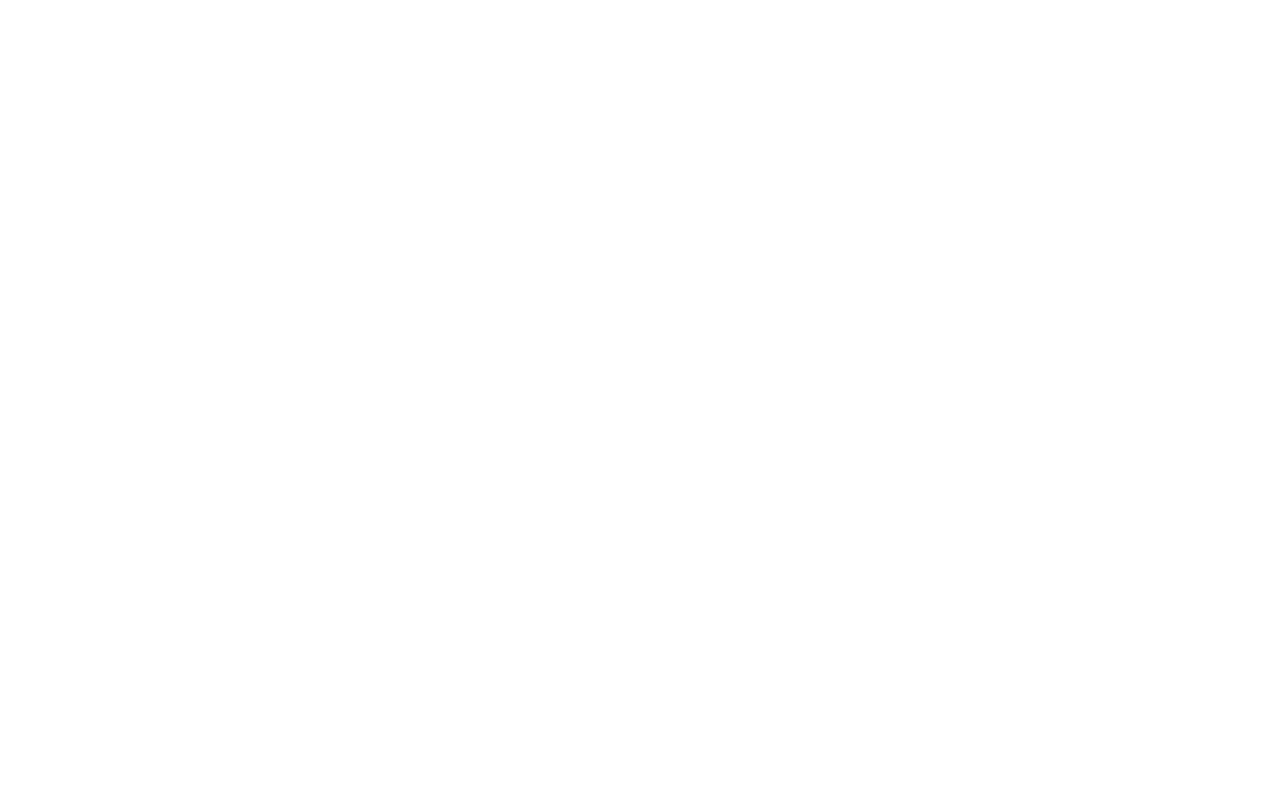
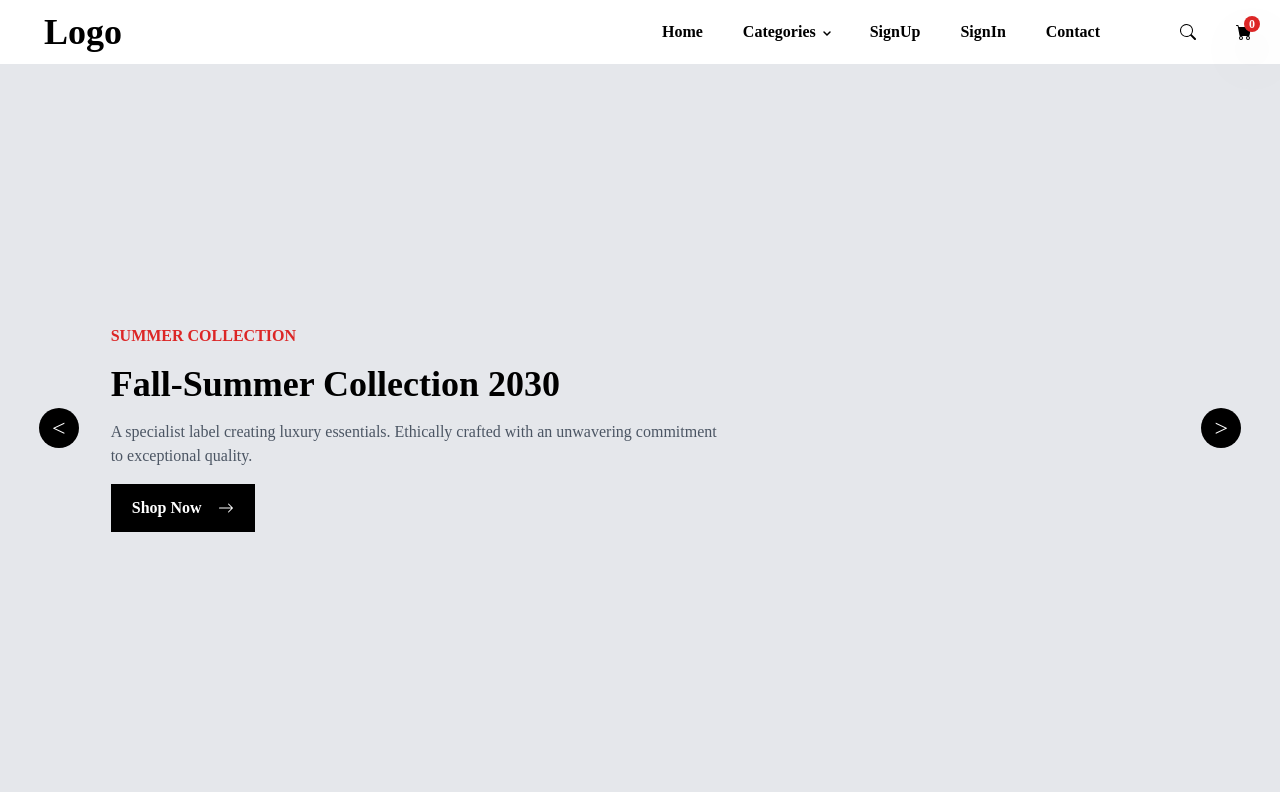
Before and after one commit to hellobrother1472/ecommerce, a React (Create React App) app in the folder client/: page / in a window 1280 px wide. Shown: the top 800 px of the page. Built offline with nearby package versions, Linux system fonts and the light colour scheme.

Commit message:
added routing

```diff
--- /dev/null
+++ b/client/src/Admin.jsx
@@ -0,0 +1,22 @@
+import React from "react";
+import AdminNav from "./components/Admin/AdminNav";
+import AdminPanel from "./components/Admin/AllProducts";
+import EditProductPage from "./components/Admin/EditProductPage";
+import AddProductPage from "./components/Admin/AddProductPage";
+import AddAdmin from "./components/Admin/AddAdmin";
+import { Routes, Route } from "react-router-dom";
+const Admin = () => {
+  return (
+    <div>
+      <AdminNav />
+      <Routes>
+        <Route path="/" element={<AdminPanel />} />
+        <Route path="/addadmin" element={<AddAdmin />} />
+        <Route path="/addproduct" element={<AddProductPage />} />
+        <Route path="/editproduct" element={<EditProductPage />} />
+      </Routes>
+    </div>
+  );
+};
+
+export default Admin;
--- a/client/src/App.js
+++ b/client/src/App.js
@@ -1,44 +1,25 @@
 import React from 'react'
-import Carousel from './components/Carousel'
-import Navbar from './components/Navbar'
-import FooterTwo from './components/FooterTwo'
-import FooterOne from './components/FooterOne'
-import ShopUs from './components/ShopUs'
-import Arrivals from './components/Arrivals'
-import Offer from './components/Offer'
-import Product from './components/Product'
-import SignIn from './components/SignIn'
-import SignUp from './components/SignUp'
-import AdminNav from './components/Admin/AdminNav'
-import AdminPanel from './components/Admin/AllProducts'
-import EditProductPage from './components/Admin/EditProductPage'
-import AddProductPage from './components/Admin/AddProductPage'
-import ProductPage from './components/ProductPage'
+import User from './User'
+import Admin from './Admin'
 import AdminLogin from './components/Admin/AdminLogin'
-import AddAdmin from './components/Admin/AddAdmin'
-import { Router, Route} from 'react-router-dom'
+import { Routes, Route } from 'react-router-dom'
 
 const App = () => {
   return (
     <div>
-      {/* <Navbar/>
-      <Carousel />
-      <ShopUs />
-      <Arrivals />
-      <Product />
-      <Offer />
-      <FooterOne/>
-      <FooterTwo/> */}
-      {/* <SignUp/> */}
-      {/* <SignIn/> */}
+      <Routes>
+        <Route path="/" element={<User />} exact>
+          <Route path="signin" />
+          <Route path="signup" />
+        </Route>
+        <Route path="/adminlogin" element={<AdminLogin />} />
+        <Route path="/admin" element={<Admin />} exact>
+          <Route path="addadmin" />
+          <Route path="addproduct" />
+          <Route path="editproduct" />
+        </Route>
+      </Routes>
       {/* <ProductPage /> */}
-
-      {/* <AdminNav /> */}
-      {/* <AdminPanel /> */}
-      {/* <EditProductPage/> */}
-      {/* <AddProductPage/> */}
-      {/* <AdminLogin/> */}
-      {/* <AddAdmin/> */}
     </div>
   )
 }
--- /dev/null
+++ b/client/src/User.jsx
@@ -0,0 +1,25 @@
+import React from "react";
+import Navbar from "./components/Navbar";
+import FooterTwo from "./components/FooterTwo";
+import FooterOne from "./components/FooterOne";
+import Home from "./components/Home";
+import SignIn from "./components/SignIn";
+import SignUp from "./components/SignUp";
+import { Routes, Route } from "react-router-dom";
+
+const User = () => {
+  return (
+    <div>
+      <Navbar />
+      <Routes>
+        <Route path="/" element={<Home />} />
+        <Route path="/signin" element={<SignIn />} />
+        <Route path="/signup" element={<SignUp />} />
+      </Routes>
+      <FooterOne />
+      <FooterTwo />
+    </div>
+  );
+};
+
+export default User;
--- a/client/src/components/Admin/AdminNav.jsx
+++ b/client/src/components/Admin/AdminNav.jsx
@@ -1,5 +1,5 @@
 import React from "react";
-
+import { Link } from "react-router-dom";
 const AdminNav = () => {
   return (
     <div className="flex justify-between p-3 px-6 items-center bg-gradient-to-r from-black to-blue-900 shadow-lg">
@@ -11,13 +11,13 @@
       <div>
         <ul className="flex space-x-5 items-center">
           <li className="p-2 text-white cursor-pointer hover:text-red-500 hover:scale-110 transition delay-75">
-            Add Admin
+            <Link to="/admin/addadmin">Add Admin</Link>
           </li>
           <li className="p-2 text-white cursor-pointer hover:text-red-500 hover:scale-110 transition delay-75">
-            Add Product
+          <Link to="/admin/addproduct">Add Product</Link>
           </li>
           <li className="p-2 text-white cursor-pointer hover:text-red-500 hover:scale-110 transition delay-75">
-            Show Products
+          <Link to="/admin">Show Products</Link>
           </li>
           <li className="p-1">
             <input
--- a/client/src/components/Admin/AllProducts.jsx
+++ b/client/src/components/Admin/AllProducts.jsx
@@ -1,12 +1,9 @@
 import React from "react";
 import { products } from "../../data/product";
 import { MdDelete, MdEdit } from "react-icons/md";
+import { Link} from "react-router-dom";
 
 const AllProducts = () => {
-  const editClickHandler = (e) => {
-    e.preventDefault();
-    console.log("Edit is clicked");
-  };
   const deleteClickHandler = (e) => {
     e.preventDefault();
     console.log("Delete is clicked");
@@ -40,13 +37,14 @@
                 </div>
 
                 <div className="flex p-2 space-x-8 items-center">
-                  <button
-                    className="flex bg-green-300 px-4 items-center space-x-2 py-1 rounded-full hover:bg-green-400 hover:shadow-md"
-                    onClick={editClickHandler}
-                  >
-                    <MdEdit/>
-                    <h1>Edit</h1>
-                  </button>
+                  <Link to="/admin/editproduct">
+                    <button
+                      className="flex bg-green-300 px-4 items-center space-x-2 py-1 rounded-full hover:bg-green-400 hover:shadow-md"
+                    >
+                      <MdEdit />
+                      <h1>Edit</h1>
+                    </button>
+                  </Link>
                   <button
                     className="flex bg-red-400 px-4 items-center space-x-2 py-1 rounded-full hover:bg-red-500 hover:shadow-md"
                     onClick={deleteClickHandler}
--- /dev/null
+++ b/client/src/components/Home.jsx
@@ -0,0 +1,20 @@
+import React from "react";
+import Carousel from "./Carousel";
+import ShopUs from "./ShopUs";
+import Arrivals from "./Arrivals";
+import Offer from "./Offer";
+import Product from "./Product";
+
+const Home = () => {
+  return (
+    <div>
+      <Carousel />
+      <ShopUs />
+      <Arrivals />
+      <Product />
+      <Offer />
+    </div>
+  );
+};
+
+export default Home;
--- a/client/src/components/Navbar.jsx
+++ b/client/src/components/Navbar.jsx
@@ -1,6 +1,7 @@
 import React, { useState } from "react";
 import { BsSearch } from "react-icons/bs";
 import Cart from "./Cart";
+import { Link } from "react-router-dom";
 // import { useDispatch } from "react-redux/es/exports";
 // import { cartIncrement,cartDecrement } from "../states/actions/cartActions";
 
@@ -43,7 +44,7 @@
       <div className="options self-center mt-0 mdm:hidden">
         <ul className="flex space-x-10 px-5 py-2 lgm:space-x-6">
           <li className="transition duration-200 font-semibold hover:text-red-600 hover:cursor-pointer hover:scale-110">
-            Home
+          <Link to={"/"}>Home</Link>
           </li>
           <li>
             <div
@@ -88,10 +89,10 @@
             </div>
           </li>
           <li className="transition duration-200 font-semibold hover:text-red-600 hover:cursor-pointer hover:scale-110">
-            SignUp
+            <Link to={"/signup"}>SignUp</Link>
           </li>
           <li className="transition duration-200 font-semibold hover:text-red-600 hover:cursor-pointer hover:scale-110">
-            SignIn
+          <Link to={"/signin"}>SignIn</Link>
           </li>
           <li className="transition duration-200 font-semibold hover:text-red-600 hover:cursor-pointer hover:scale-110">
             Contact
```
